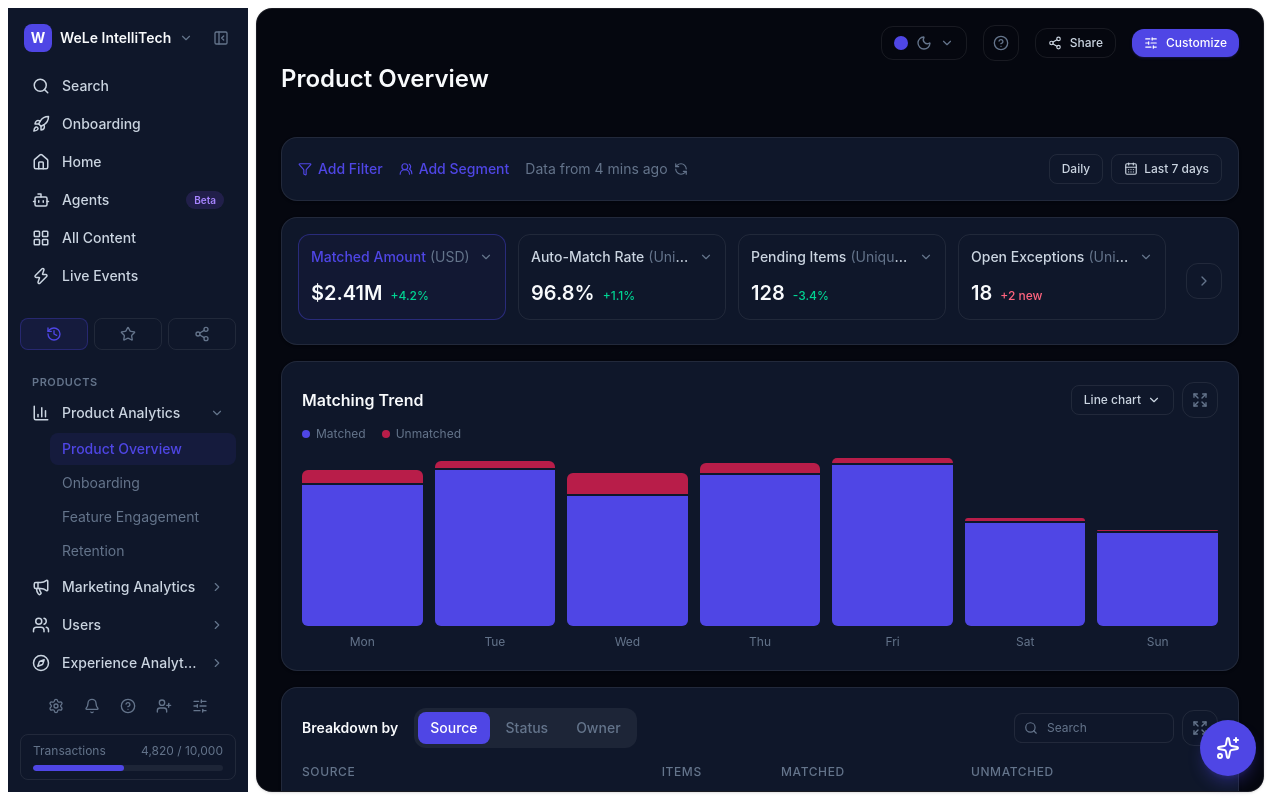
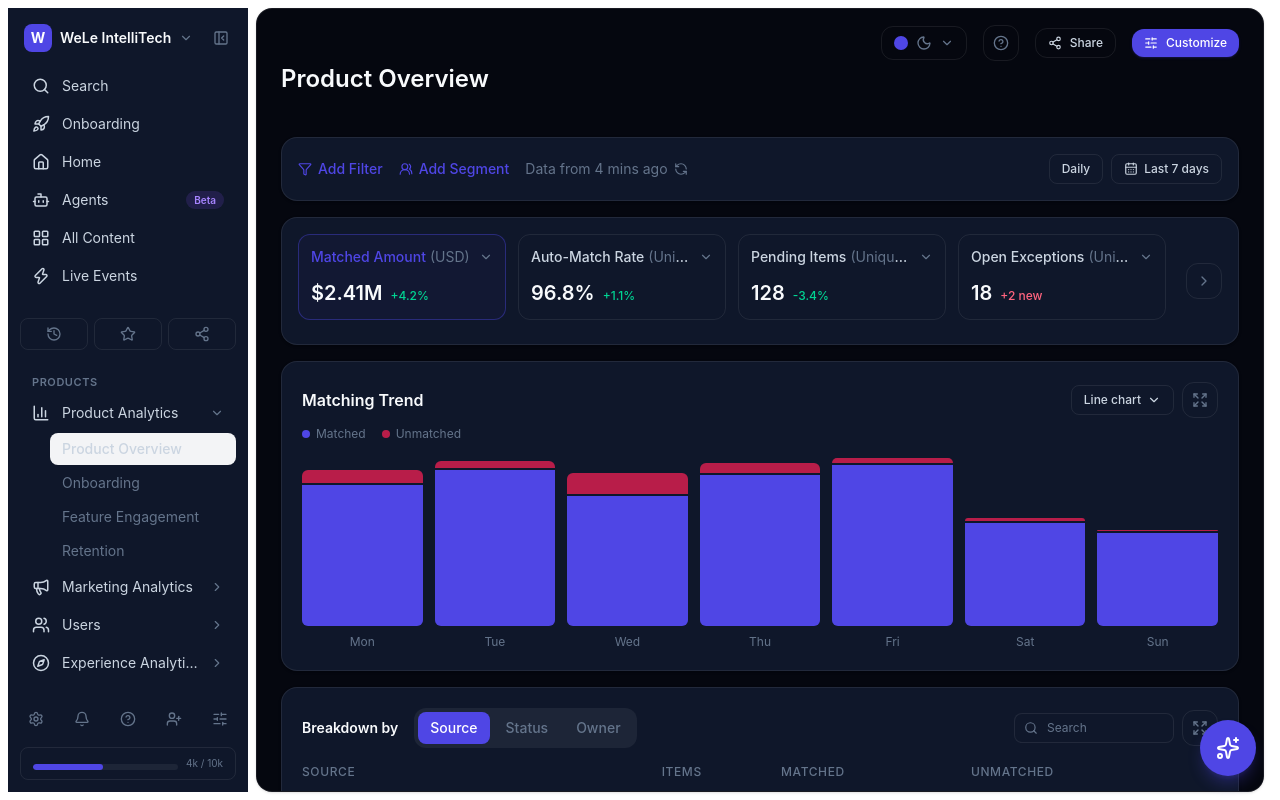
Before and after one commit to itsvicky-dev/reflex, a React (Vite) app: page /overview in a window 1280 px wide. Built offline with nearby package versions, Linux system fonts and the light colour scheme.

Commit message:
style: ui changes

```diff
--- a/src/components/layout/Sidebar.tsx
+++ b/src/components/layout/Sidebar.tsx
@@ -23,8 +23,8 @@ function FlatLink({ item, collapsed }: { item: NavLinkType; collapsed: boolean }
       title={collapsed ? item.label : undefined}
       className={({ isActive }) =>
         clsx(
-          'flex items-center gap-3 rounded-lg px-3 py-2 text-sm font-medium transition',
-          collapsed && 'justify-center px-0',
+          'flex items-center gap-3 rounded-lg px-3 py-2 text-sm  transition',
+          collapsed && 'justify-center px-0 py-1.5',
           isActive ? 'bg-accent/10 text-accent' : 'text-ink hover:bg-surface-hover',
         )
       }
@@ -51,7 +51,7 @@ function GroupRow({ group, collapsed }: { group: NavGroup; collapsed: boolean })
         title={group.label}
         className={({ isActive }) =>
           clsx(
-            'flex items-center justify-center rounded-lg px-0 py-2 text-sm font-medium transition',
+            'flex items-center justify-center rounded-lg px-0 py-1.5 text-sm font-medium transition',
             isActive ? 'bg-accent/10 text-accent' : 'text-ink hover:bg-surface-hover',
           )
         }
@@ -66,7 +66,7 @@ function GroupRow({ group, collapsed }: { group: NavGroup; collapsed: boolean })
       <button
         type="button"
         onClick={() => setOpen((prev) => !prev)}
-        className="flex w-full items-center gap-3 rounded-lg px-3 py-2 text-sm font-medium text-ink transition hover:bg-surface-hover"
+        className="flex w-full items-center gap-3 rounded-lg px-3 py-2 text-sm text-ink transition hover:bg-surface-hover"
       >
         <Icon className="h-[18px] w-[18px] shrink-0" strokeWidth={2} />
         <span className="flex-1 truncate text-left">{group.label}</span>
@@ -82,7 +82,7 @@ function GroupRow({ group, collapsed }: { group: NavGroup; collapsed: boolean })
               className={({ isActive }) =>
                 clsx(
                   'block rounded-lg px-3 py-1.5 text-sm transition',
-                  isActive ? 'bg-accent/10 font-medium text-accent' : 'text-ink-muted hover:bg-surface-hover hover:text-ink',
+                  isActive ? 'bg-gray-100 font-medium text-ink' : 'text-ink-muted hover:bg-surface-hover hover:text-ink',
                 )
               }
             >
@@ -118,7 +118,7 @@ export function Sidebar({ onOpenAiPanel, aiPanelOpen }: { onOpenAiPanel: () => v
         collapsed ? 'w-20' : 'w-60',
       )}
     >
-      <div className={clsx('flex items-center gap-2 py-3', collapsed ? 'justify-center px-2' : 'px-3')}>
+      <div className={clsx('flex items-center gap-2', collapsed ? 'justify-center px-2 py-2' : 'px-3 py-3')}>
         {!collapsed && (
           <button type="button" className="flex flex-1 items-center gap-2 rounded-lg px-1 py-1 text-left hover:bg-surface-hover">
             <div className="flex h-7 w-7 items-center justify-center rounded-lg bg-accent text-sm font-bold text-accent-content">
@@ -127,11 +127,6 @@ export function Sidebar({ onOpenAiPanel, aiPanelOpen }: { onOpenAiPanel: () => v
             <span className="truncate text-sm font-semibold text-heading">WeLe IntelliTech</span>
             <ChevronDown className="h-3.5 w-3.5 shrink-0 text-ink-muted" />
           </button>
-        )}
-        {collapsed && (
-          <div className="flex h-7 w-7 shrink-0 items-center justify-center rounded-lg bg-accent text-sm font-bold text-accent-content">
-            W
-          </div>
         )}
         <button
           type="button"
@@ -143,14 +138,14 @@ export function Sidebar({ onOpenAiPanel, aiPanelOpen }: { onOpenAiPanel: () => v
         </button>
       </div>
 
-      <nav className="flex-1 space-y-4 overflow-y-auto overflow-x-hidden px-3 pb-3">
+      <nav className={clsx('scrollbar-hide flex-1 overflow-y-auto overflow-x-hidden px-3 pb-3', collapsed ? 'space-y-1' : 'space-y-4')}>
         <div className="space-y-0.5">
           {topNav.map((item) => (
             <FlatLink key={item.to} item={item} collapsed={collapsed} />
           ))}
         </div>
 
-        <div className={clsx('flex items-center gap-1.5 py-2', collapsed && 'flex-wrap justify-center')}>
+        <div className={clsx('flex items-center gap-1.5', collapsed ? 'flex-wrap justify-center py-1' : 'py-2')}>
           {quickAccess.map((item) => (
             <button
               key={item.id}
@@ -160,9 +155,7 @@ export function Sidebar({ onOpenAiPanel, aiPanelOpen }: { onOpenAiPanel: () => v
               className={clsx(
                 'flex h-8 items-center justify-center rounded-lg border transition',
                 collapsed ? 'w-8' : 'w-full',
-                activeQuick === item.id
-                  ? 'border-accent/30 bg-accent/10 text-accent'
-                  : 'border-border text-ink-muted hover:bg-surface-hover hover:text-ink',
+                'border-border text-ink-muted hover:bg-surface-hover hover:text-ink',
               )}
             >
               <item.icon className="h-4 w-4" strokeWidth={2} />
@@ -183,8 +176,8 @@ export function Sidebar({ onOpenAiPanel, aiPanelOpen }: { onOpenAiPanel: () => v
                   title={collapsed ? entry.label : undefined}
                   onClick={onOpenAiPanel}
                   className={clsx(
-                    'flex w-full items-center gap-3 rounded-lg px-3 py-2 text-sm font-medium transition',
-                    collapsed && 'justify-center px-0',
+                    'flex w-full items-center gap-3 rounded-lg px-3 py-2 text-sm transition',
+                    collapsed && 'justify-center px-0 py-1.5',
                     aiPanelOpen ? 'bg-accent/10 text-accent' : 'text-ink hover:bg-surface-hover',
                   )}
                 >
@@ -197,8 +190,8 @@ export function Sidebar({ onOpenAiPanel, aiPanelOpen }: { onOpenAiPanel: () => v
         </div>
       </nav>
 
-      <div className="p-3">
-        <div className="flex flex-wrap items-center justify-center gap-1">
+      <div className={clsx(collapsed ? 'px-2 py-2' : 'p-3')}>
+        <div className={clsx('flex flex-wrap items-center gap-1', collapsed ? 'justify-center' : 'justify-between')}>
           {bottomUtility.map((item) =>
             item.to ? (
               <NavLink
@@ -229,18 +222,17 @@ export function Sidebar({ onOpenAiPanel, aiPanelOpen }: { onOpenAiPanel: () => v
 
         {!collapsed && (
           <div className="group mt-3 rounded-lg border border-border px-3 py-2">
-            <div className="flex items-center justify-between text-xs text-ink-muted">
-              <span>Transactions</span>
-              <span>4,820 / 10,000</span>
-            </div>
-            <div className="mt-1.5 h-1.5 w-full overflow-hidden rounded-full bg-surface-hover">
-              <div className="h-full rounded-full bg-accent" style={{ width: '48%' }} />
+            <div className="flex items-center justify-between gap-2">
+              <div className="mt-1.5 h-1.5 w-full overflow-hidden rounded-full bg-surface-hover">
+                <div className="h-full rounded-full bg-accent" style={{ width: '48%' }} />
+              </div>
+              <span className='flex whitespace-nowrap text-[10px] text-ink-muted'>4k / 10k</span>
             </div>
             <div className="grid grid-rows-[0fr] transition-[grid-template-rows] duration-200 group-hover:grid-rows-[1fr]">
               <div className="overflow-hidden">
                 <button
                   type="button"
-                  className="mt-2 w-full rounded-md bg-accent/10 py-1.5 text-xs font-medium text-accent transition hover:bg-accent/15"
+                  className="mt-2 w-full rounded-md border border-ink-muted text-gray-500 py-1.5 text-xs hover:text-accent transition hover:bg-accent/15"
                 >
                   Manage usage
                 </button>
--- a/src/index.css
+++ b/src/index.css
@@ -76,9 +76,14 @@ p {
   background: color-mix(in oklab, var(--color-accent) 35%, transparent);
 }
 
+* {
+  scrollbar-width: thin;
+  scrollbar-color: var(--color-border) transparent;
+}
+
 ::-webkit-scrollbar {
-  width: 10px;
-  height: 10px;
+  width: 6px;
+  height: 6px;
 }
 
 ::-webkit-scrollbar-track {
@@ -89,3 +94,12 @@ p {
   background: var(--color-border);
   border-radius: 999px;
 }
+
+.scrollbar-hide {
+  scrollbar-width: none;
+  -ms-overflow-style: none;
+}
+
+.scrollbar-hide::-webkit-scrollbar {
+  display: none;
+}
```
